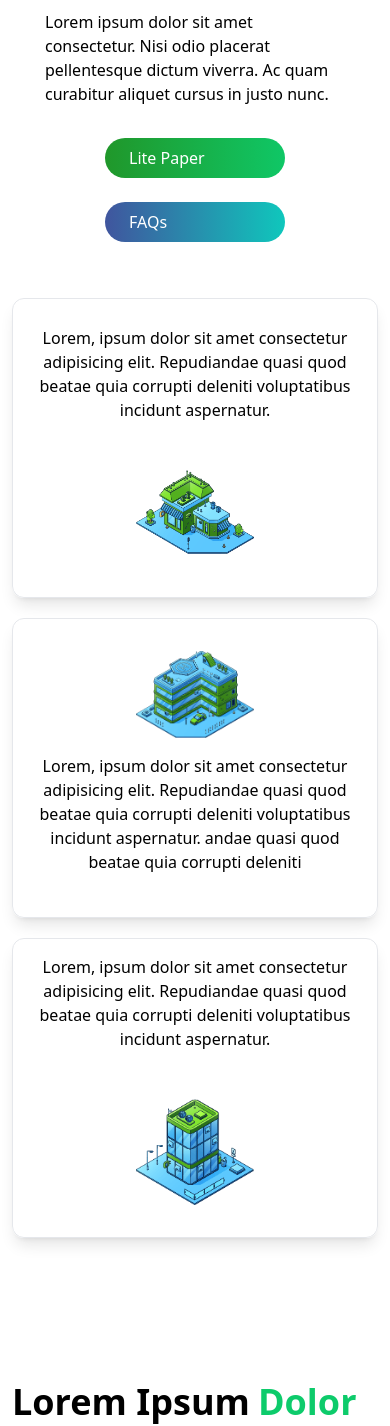
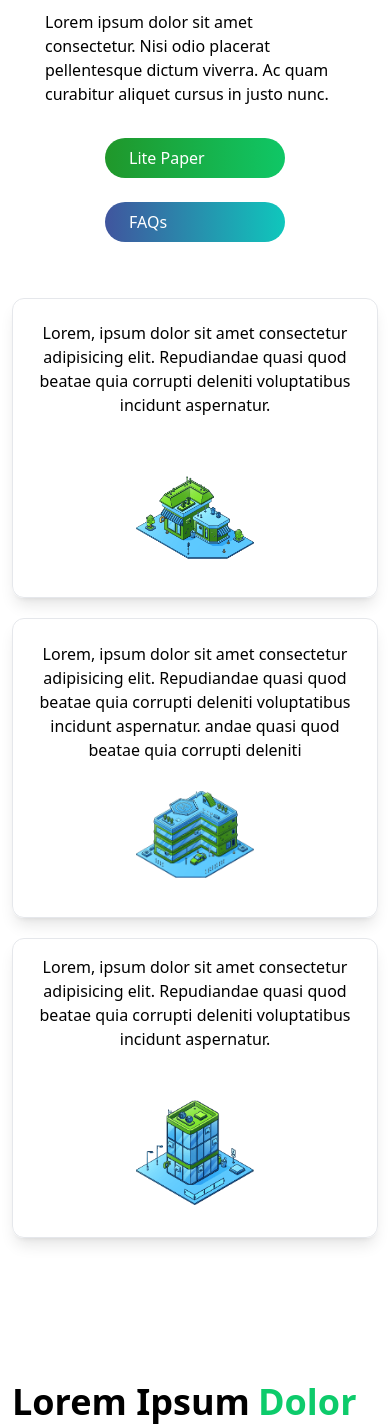
Before and after one commit to Decentralized-Brains/greenworld-frontend, a React (Create React App) app: page /token in a window 390 px wide. Shown: the part 658-2084 px from the top of the page. Built offline with nearby package versions, Linux system fonts and the light colour scheme.

Commit message:
Flex problem fixed

```diff
--- a/src/pages/Token.jsx
+++ b/src/pages/Token.jsx
@@ -62,7 +62,7 @@ const Token = () => {
               <div className="grid  w-full place-content-center ">
                 <div
                   className="flex h-[300px] md:h-[400px] min-w-[300px]  md:min-w-[150px] md:max-w-[180px]
-                flex-col justify-center md:justify-between rounded-xl md:rounded-full  p-4 shadow-lg
+                flex-col justify-around rounded-xl md:rounded-full  p-4 shadow-lg
                 items-center border-[1px] "
                 >
                   <p className="mt-0 md:mt-6 text-center text-base pb-8 md:pb-0">
@@ -81,9 +81,9 @@ const Token = () => {
               </div>
               <div className="grid  w-full place-content-center">
                 <div
-                  className="flex h-[300px] md:h-[500px] min-w-[300px] md:min-w-[150px] md:max-w-[180px]
-                flex-col rounded-xl md:rounded-full  p-4 shadow-lg items-center border-[1px]
-                 "
+                  className="flex-col-reverse flex h-[300px] md:h-[500px] min-w-[300px] md:min-w-[150px] md:max-w-[180px]
+                md:flex-col rounded-xl md:rounded-full  p-4 shadow-lg items-center border-[1px]
+                justify-around "
                 >
                   <div class=" w-[150px]  md:w-[150px] p-4">
                     <img
@@ -103,7 +103,7 @@ const Token = () => {
               <div className="grid  w-full place-content-center">
                 <div
                   className="flex h-[300px] md:h-[400px] min-w-[300px] md:min-w-[150px] md:max-w-[180px]
-                flex-col justify-center md:justify-between rounded-xl md:rounded-full  p-4 shadow-lg
+                flex-col justify-around rounded-xl md:rounded-full  p-4 shadow-lg
                 items-center border-[1px] "
                 >
                   <p className="mt-0 md:mt-6 text-center text-base pb-8 md:pb-0">
```
